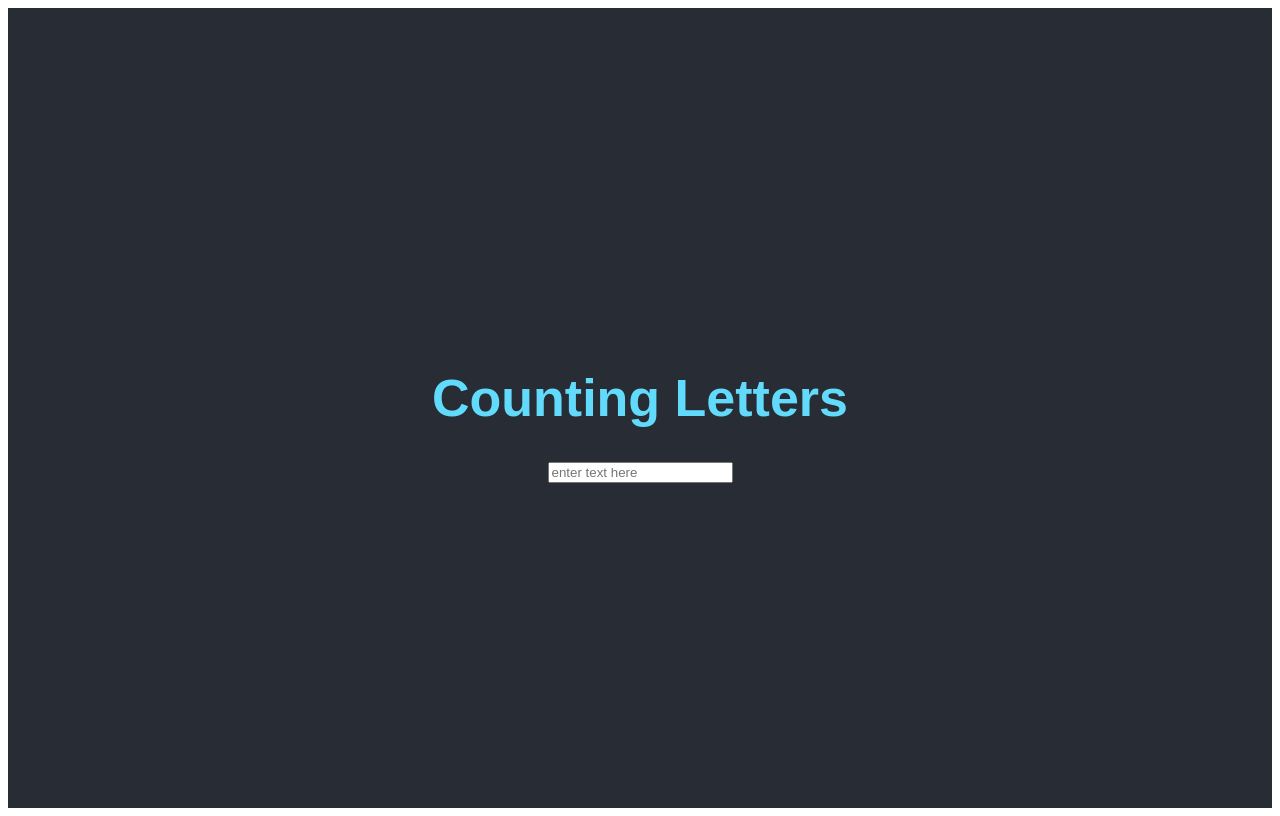
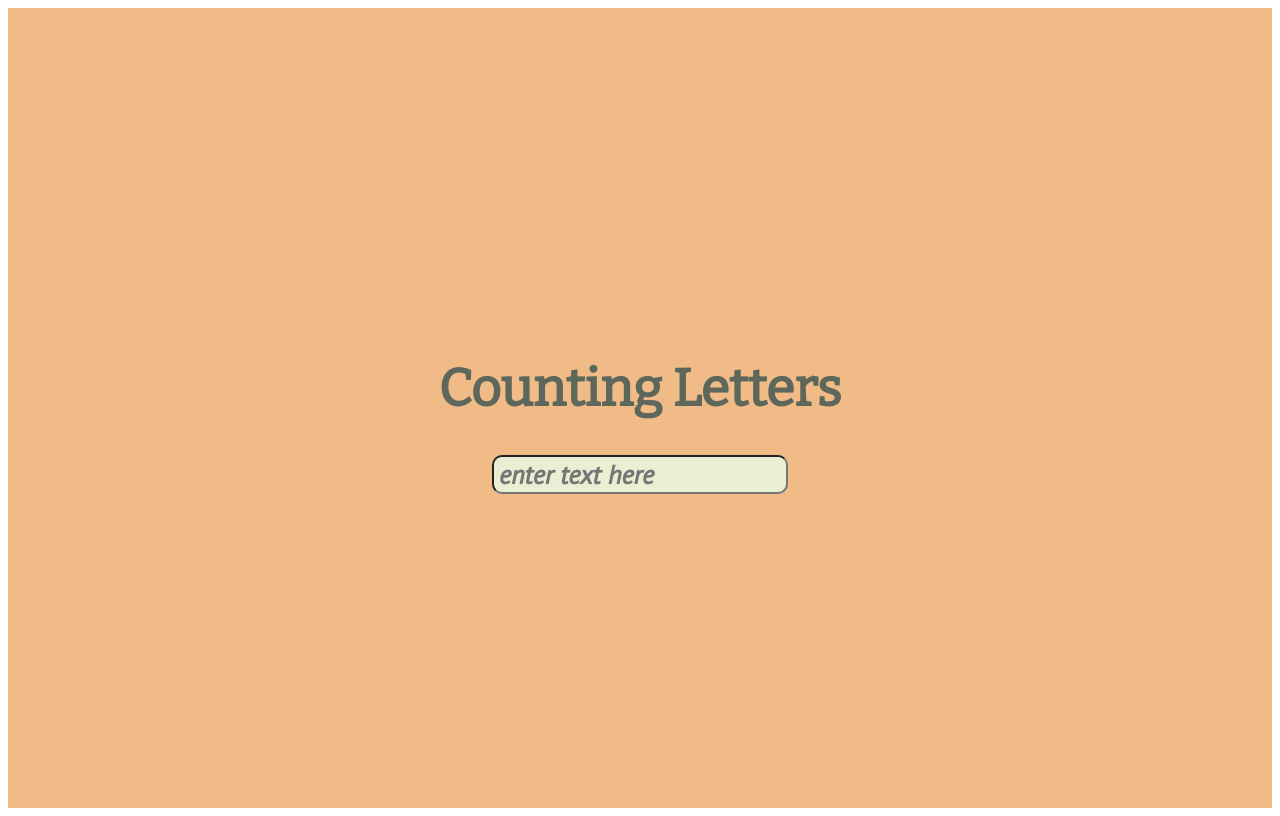
Before and after one commit to Tirzahe/mentorseries, a React (Create React App) app: page / in a window 1280 px wide. Built offline with nearby package versions, Linux system fonts and the light colour scheme.

Commit message:
fixed styling and creted a few new files for future use.

```diff
--- a/public/index.html
+++ b/public/index.html
@@ -13,6 +13,7 @@
       user's mobile device or desktop. See https://developers.google.com/web/fundamentals/web-app-manifest/
     -->
     <link rel="manifest" href="%PUBLIC_URL%/manifest.json" />
+    <link href="https://fonts.googleapis.com/css?family=Bitter|PT+Sans:400i" rel="stylesheet">
     <!--
       Notice the use of %PUBLIC_URL% in the tags above.
       It will be replaced with the URL of the `public` folder during the build.
--- a/src/App.css
+++ b/src/App.css
@@ -1,15 +1,12 @@
+/* Font-Family: 'PT Sans', Sans-Serif;
+Font-Family: 'Bitter', Serif; */
+
 .App {
   text-align: center;
 }
 
-.App-logo {
-  animation: App-logo-spin infinite 20s linear;
-  height: 40vmin;
-  pointer-events: none;
-}
-
 .App-header {
-  background-color: #282c34;
+  background-color: #F1BB87;
   min-height: 100vh;
   display: flex;
   flex-direction: column;
@@ -19,20 +16,16 @@
   color: white;
 }
 
-.App-link {
-  color: #61dafb;
+h1 {
+  font-family: 'Bitter', Serif;
+  color: #5D675B;
 }
-
-@keyframes App-logo-spin {
-  from {
-    transform: rotate(0deg);
-  }
-  to {
-    transform: rotate(360deg);
-  }
+input {
+  font-family: 'PT Sans', Sans-Serif;
+  font-size: 1em;
+  border-radius: 10px;
+  color: #505168;
+  font-weight: bold;
+  padding-left: 5px;
+  background-color: #EAEFD3;
 }
-
-h1 {
-  font-family: Arial, Helvetica, sans-serif;
-  color: #61dafb;
-}
--- a/src/App.js
+++ b/src/App.js
@@ -1,6 +1,6 @@
 import React, { Component } from 'react';
-// import logo from './logo.svg';
 import './App.css';
+// import VowelCount from './VowelCount.js'
 
 class App extends Component {
   render() {
@@ -9,6 +9,8 @@ class App extends Component {
         <header className="App-header">
           <h1>Counting Letters</h1>
           <input placeholder="enter text here"/>
+          {/* <VowelCount/>
+          <ConsonantCount/> */}
         </header>
       </div>
     );
--- /dev/null
+++ b/src/VowelCount.js
@@ -0,0 +1,3 @@
+import React from 'react';
+import StringCount from './StringCount.js';
+//This is where the vowel count function and result lives
```
Also changed, not shown: src/StringCount.js (added, +62 -0 lines), 1 other file (tests, documents, lock files or other folders).
